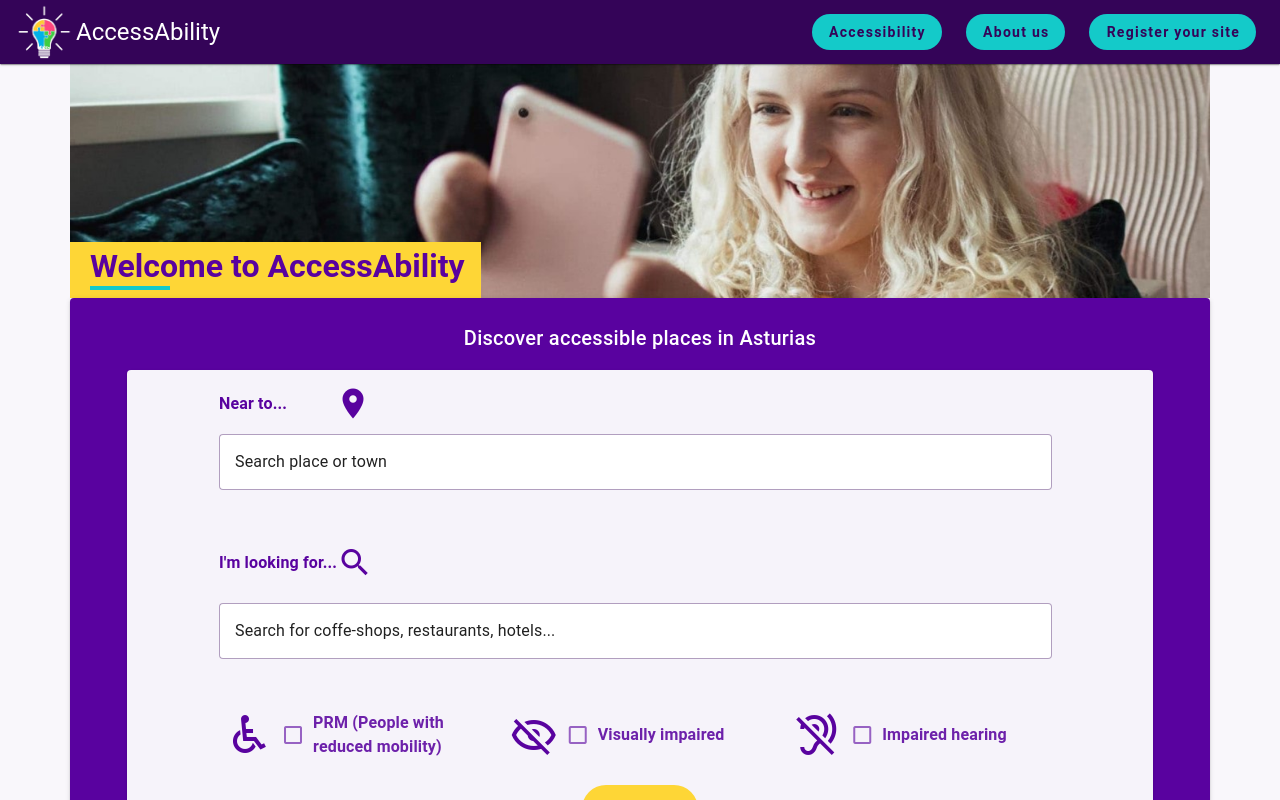
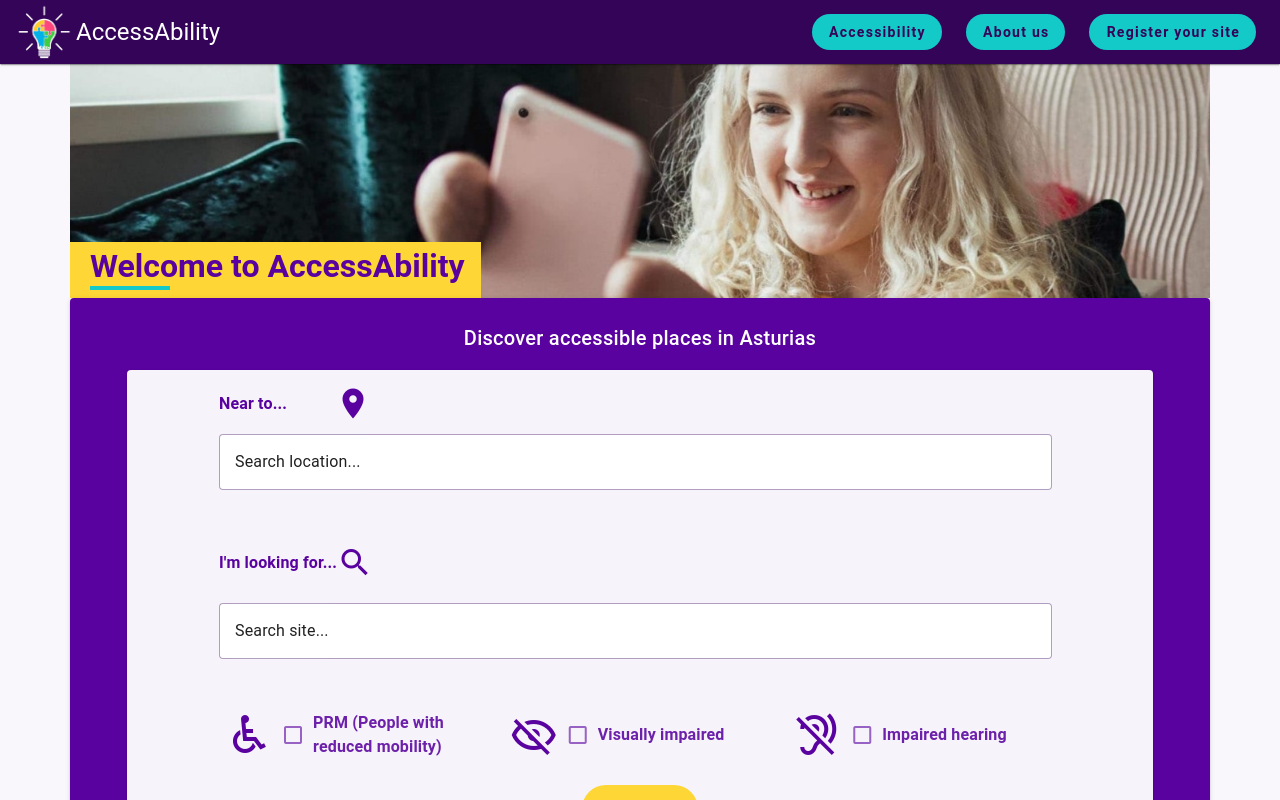
Before and after one commit to luisalvarez246/accessability, a Vue app in the folder frontend/: page / in a window 1280 px wide. Shown: the top 800 px of the page. Built offline with nearby package versions, Linux system fonts and the light colour scheme; no server answers.

Commit message:
small changes on AppBar & HomeView

```diff
--- a/frontend/src/layouts/default/AppBar.vue
+++ b/frontend/src/layouts/default/AppBar.vue
@@ -29,7 +29,7 @@
         </v-btn>
       </v-btn-group>
 
-      <v-app-bar-nav-icon @click.stop="drawer = !drawer" aria-label="Menu" class="d-flex d-sm-none">
+      <v-app-bar-nav-icon @click.stop="drawer = !drawer" aria-label="Menu" class="d-flex d-md-none">
       </v-app-bar-nav-icon>
     </v-app-bar>
 
--- a/frontend/src/views/HomeView.vue
+++ b/frontend/src/views/HomeView.vue
@@ -50,7 +50,7 @@
                     color="cardbackground1"
                     size="36"
                     aria-hidden="true"
-                    aria-label="Search Place or Town"
+                    aria-label="Search Place"
                     alt="Localizar"
                   >
                     mdi-map-marker
@@ -65,7 +65,7 @@
                     variant="outlined"
                     clearable
                     :rules="[rules.required]"
-                    label="Search place or town"
+                    label="Search location..."
                     type="input"
                     role="textbox"
                     class="custom_messages"
@@ -93,7 +93,7 @@
                 <v-col cols="12" class="pt-0">
                   <v-text-field id="search-type-of-site" bg-color="white" color="cardbackground1" base-color="navbar"
                     variant="outlined" clearable :rules="[rules.required]"
-                    label="Search for coffe-shops, restaurants, hotels..." type="input" role="textbox" />
+                    label="Search site..." type="input" role="textbox" />
                 </v-col>
               </v-row>
             </v-col>
```
